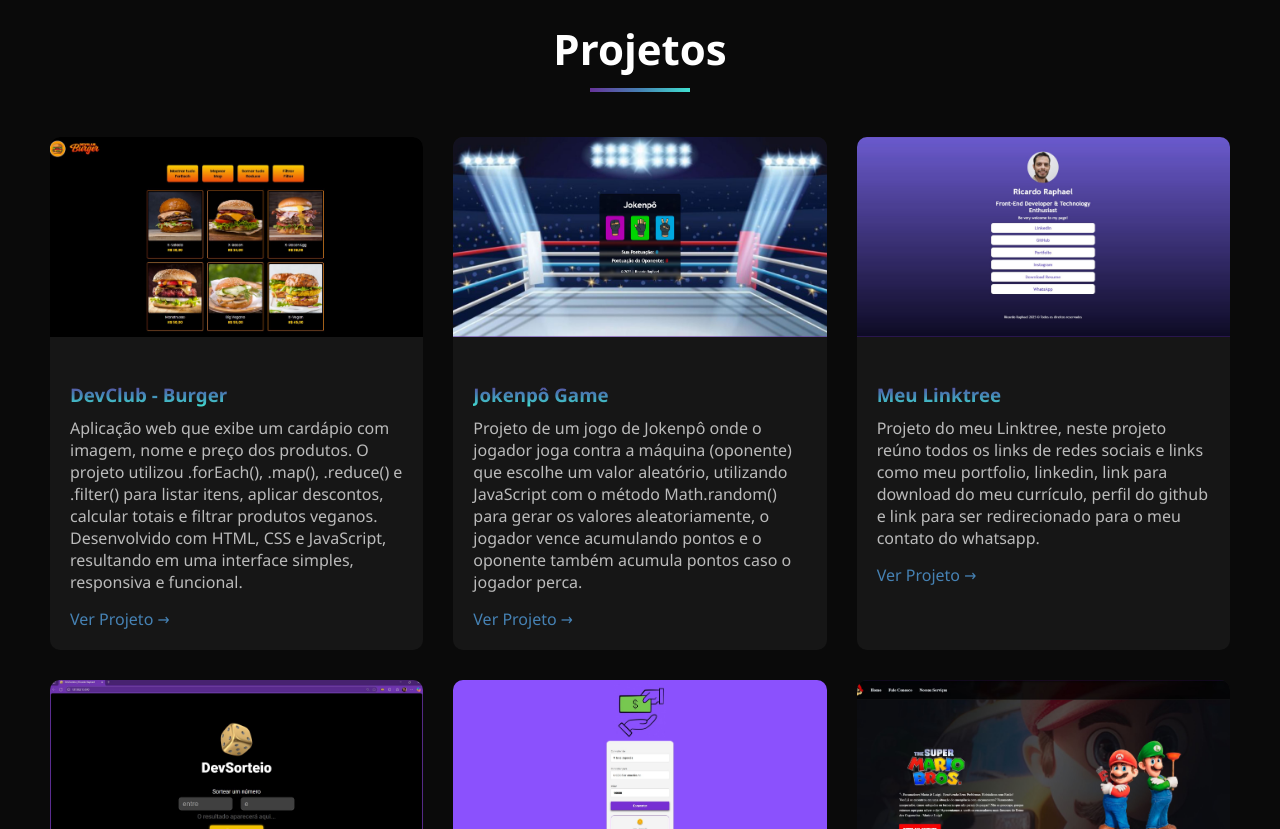
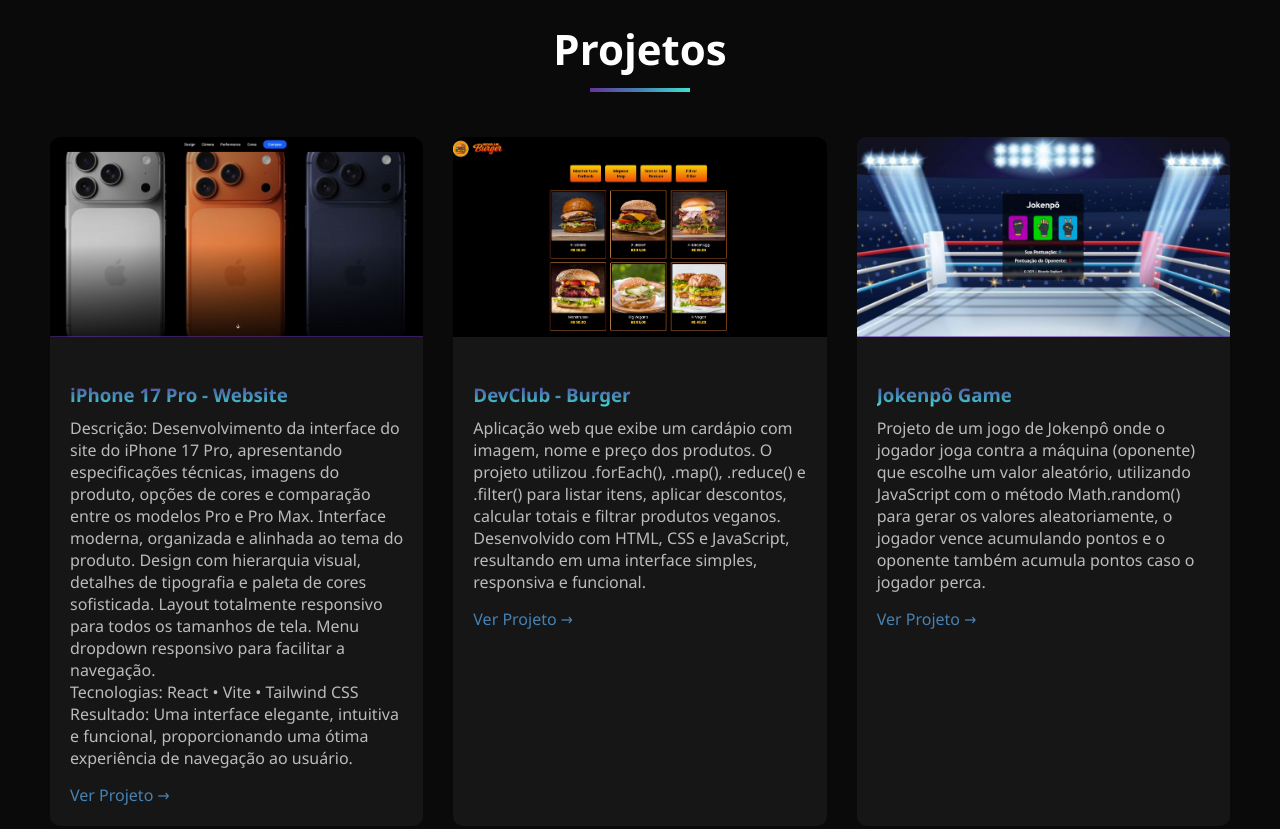
Before and after one commit to ricardoraphaeltech/Portfolio, a plain HTML site: page index.html in a window 1280 px wide. Shown: the part 880-1709 px from the top of the page. Drawn offline with Linux system fonts and the light colour scheme.

Commit message:
adicionando projeto no portfolio

```diff
--- a/index.html
+++ b/index.html
@@ -85,6 +85,30 @@
         <h2 class="titulo-secao">Projetos</h2>
 
         <div class="grade-projetos">
+            <div class="card-projetos">
+                <img class="img-projeto" src="./img/Projeto-iPhone-17-Pro(2).JPG" alt="imagem-projeto" />
+                <div class="info-projeto">
+                    <h3>iPhone 17 Pro - Website</h3>
+                    <p>
+                        Descrição:
+                        Desenvolvimento da interface do site do iPhone 17 Pro, apresentando especificações
+                        técnicas, imagens do produto, opções de cores e comparação entre os modelos Pro e Pro Max.
+                        Interface moderna, organizada e alinhada ao tema do produto.
+                        Design com hierarquia visual, detalhes de tipografia e paleta de cores sofisticada.
+                        Layout totalmente responsivo para todos os tamanhos de tela.
+                        Menu dropdown responsivo para facilitar a navegação.
+                        <br>
+                        Tecnologias:
+                        React • Vite • Tailwind CSS
+                        <br>
+                        Resultado:
+                        Uma interface elegante, intuitiva e funcional, proporcionando uma ótima experiência
+                        de navegação ao usuário.
+                    </p>
+                    <a href="https://ricardoraphaeltech.github.io/iphone-17-pro-website/" target="_blank">Ver Projeto →</a>
+                </div>
+            </div>
+
             <div class="card-projetos">
                 <img class="img-projeto" src="./img/Projeto-DevClub-Burger.JPG" alt="imagem-projeto" />
                 <div class="info-projeto">
@@ -361,6 +385,7 @@
                     <span class="tag-habilidades">JavaScript</span>
                     <span class="tag-habilidades">NodeJS</span>
                     <span class="tag-habilidades">React</span>
+                    <span class="tag-habilidades">Tailwind CSS</span>
                     <span class="tag-habilidades">TypeScript</span>
                     <span class="tag-habilidades">Python</span>
                     <span class="tag-habilidades">Git/Github</span>
```
Also changed, not shown: img/Projeto-iPhone-17-Pro(2).JPG (added).
